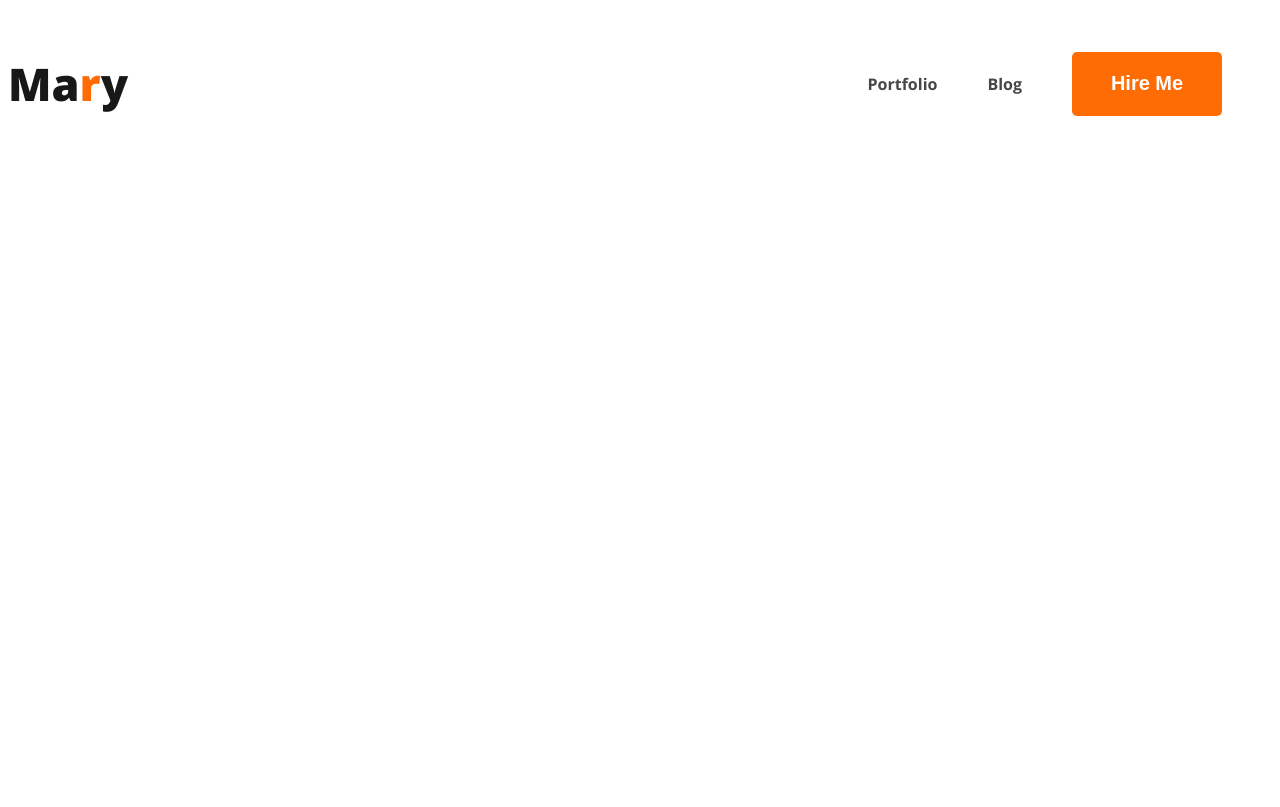
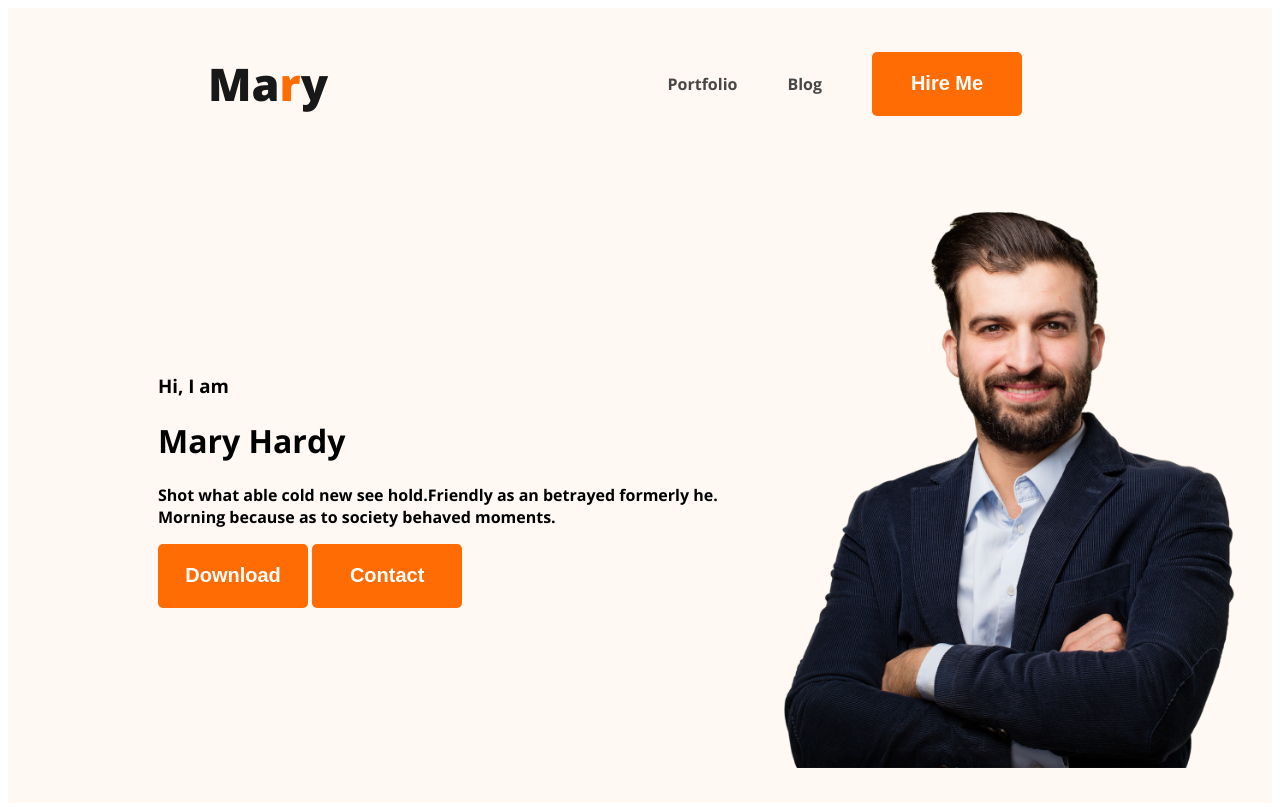
Before and after one commit to thsvo/unilab, a plain HTML site: page index.html in a window 1280 px wide. Drawn offline with nearby package versions, Linux system fonts and the light colour scheme.

Commit message:
pic update

```diff
--- a/index.html
+++ b/index.html
@@ -8,6 +8,8 @@
 <link href="https://fonts.googleapis.com/css2?family=Open+Sans:ital,wght@0,700;0,800;1,700;1,800&display=swap" rel="stylesheet">
     <link rel="stylesheet" href="style.css">
     <title> My portfolio</title>
+</head>
+<header class="header">
     <nav>
         <h3 class="nav-title">Ma<span class="text-primary">r</span>y</h3>
         <ul>
@@ -16,7 +18,19 @@
        <li><button class="btn-primary">Hire Me</button></li>
         </ul>
     </nav>
-</head>
+    <div class="banner"> <div>
+    <h3 class="banner-g" >Hi, I am</h3>
+    <h1 class="banner-title" >Mary Hardy</h1>
+    <p>Shot what able cold new see hold.Friendly as an betrayed formerly he. Morning because as to society behaved moments.</p>
+    <button class="btn-primary" > Download</button>
+    <button class="btn-primary">Contact</button>
+    </div>
+    <div>
+ <img class="profile-pic" src="images/hardy.png" alt="">
+
+
+    </div>
+</header>
 <body>
 
 </body>
--- a/style.css
+++ b/style.css
@@ -8,6 +8,7 @@ nav {
     display: flex;
 justify-content: space-between;
 align-items: center;
+margin: 0 200px;
 }
 
 .nav-title {
@@ -19,6 +20,7 @@ align-items: center;
 nav>ul {
     display: flex;
 align-items: center;
+
 }
 
 .text-primary {
@@ -46,6 +48,19 @@ nav a {
     font-size: 20px;
     font-style: normal;
     font-weight: 700;
-    line-height: normal;
+
+   line-height: normal;
 
 }
+
+.header {
+    background-color: #FFF8F3;
+}
+.banner{
+    padding: 30px 30px 30px 150px;
+    display: flex;
+    align-items: center;
+}
+.profile-pic{
+    width: 500px;
+}
```
Also changed, not shown: images/developer.png (added), images/hardy.png (added), images/header_bg.png (added), images/icons/facebook.png (added), images/icons/insta.png (added), images/icons/js.png (added), images/icons/mongo.png (added), images/icons/nodejs.png (added), images/icons/react.png (added), images/icons/twitter.png (added).
